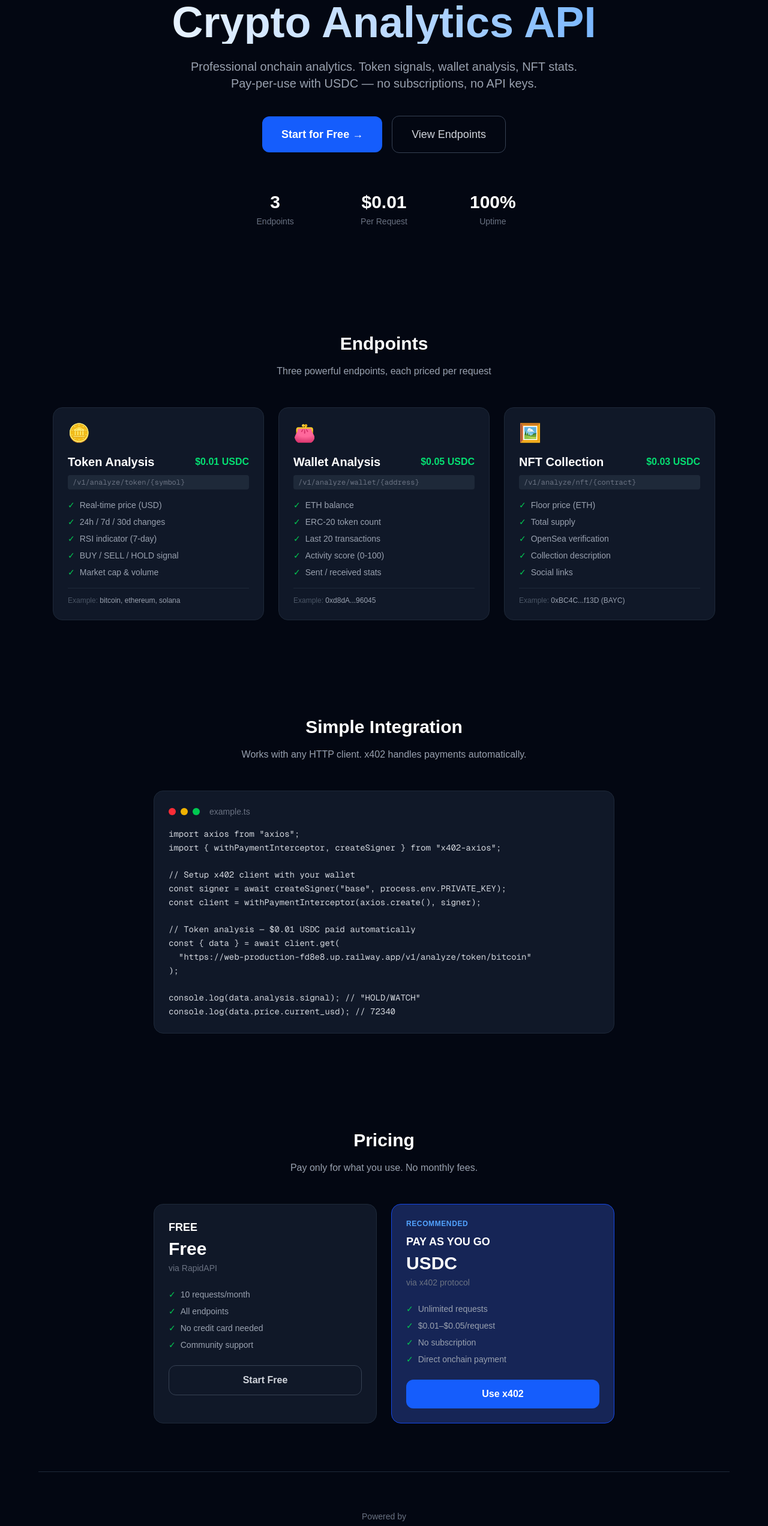
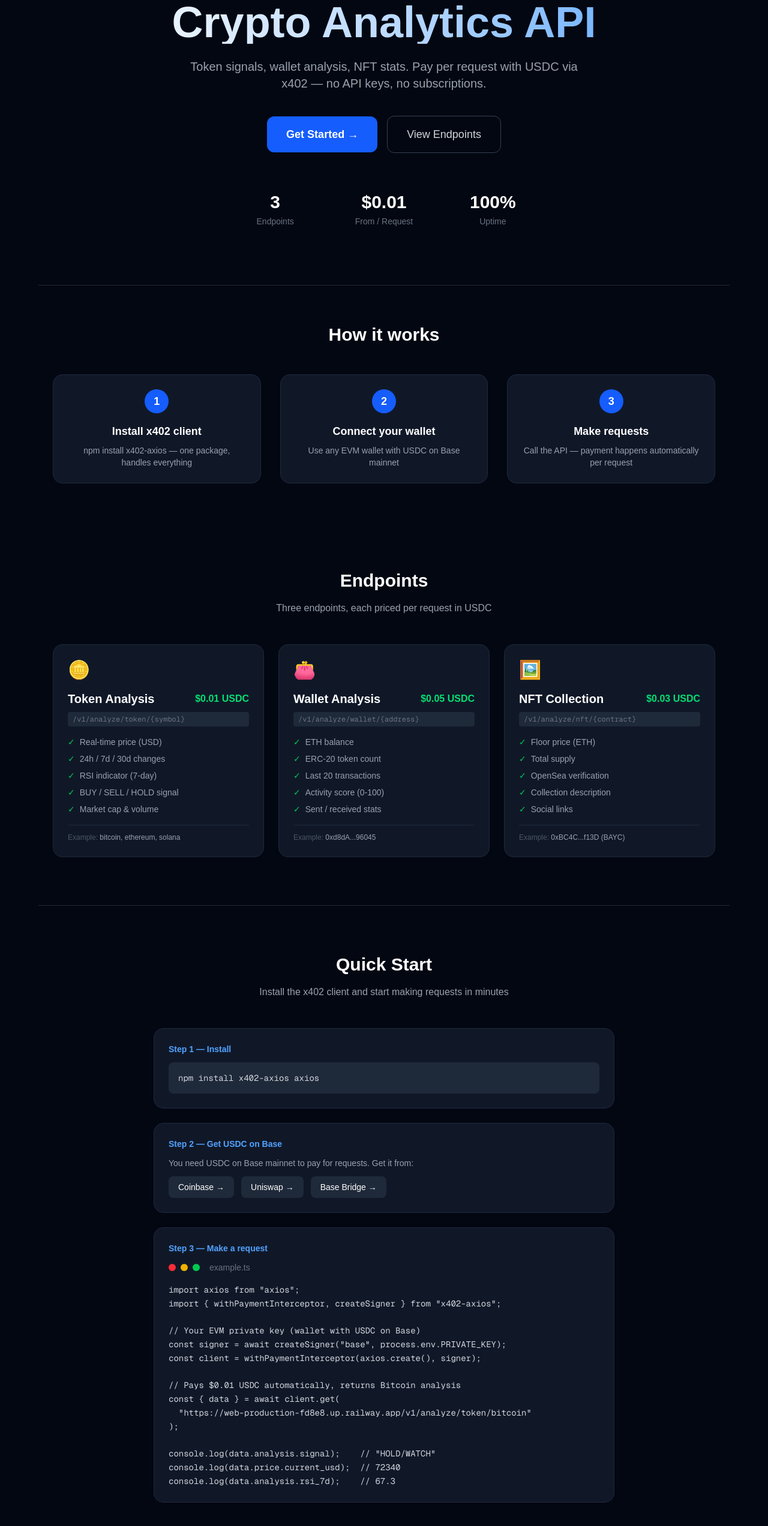
Before and after one commit to nodecapitalnext/cdp-analytics-landing, a Next.js app: page / in a window 1280 px wide. Shown: the part 234-2778 px from the top of the page at 60% size. Built offline with nearby package versions, Linux system fonts and the light colour scheme.

Commit message:
refactor: remove RapidAPI, full x402 focused landing page

```diff
--- a/app/page.tsx
+++ b/app/page.tsx
@@ -1,3 +1,6 @@
+const API_BASE = "https://web-production-fd8e8.up.railway.app";
+const GITHUB = "https://github.com/nodecapitalnext/cdp-analytics-api";
+
 export default function Home() {
   return (
     <main className="min-h-screen bg-gray-950 text-white">
@@ -10,14 +13,10 @@ export default function Home() {
         </div>
         <div className="flex items-center gap-6 text-sm text-gray-400">
           <a href="#endpoints" className="hover:text-white transition">Endpoints</a>
+          <a href="#docs" className="hover:text-white transition">Docs</a>
           <a href="#pricing" className="hover:text-white transition">Pricing</a>
-          <a href="#docs" className="hover:text-white transition">Docs</a>
-          <a
-            href="https://rapidapi.com/nodecapitalnext/api/cdp-crypto-analytics"
-            target="_blank"
-            className="bg-blue-600 hover:bg-blue-500 text-white px-4 py-2 rounded-lg transition"
-          >
-            Get Started
+          <a href={GITHUB} target="_blank" className="bg-blue-600 hover:bg-blue-500 text-white px-4 py-2 rounded-lg transition">
+            GitHub →
           </a>
         </div>
       </nav>
@@ -32,30 +31,21 @@ export default function Home() {
           Crypto Analytics API
         </h1>
         <p className="text-xl text-gray-400 max-w-2xl mx-auto mb-10">
-          Professional onchain analytics. Token signals, wallet analysis, NFT stats.
-          Pay-per-use with USDC — no subscriptions, no API keys.
+          Token signals, wallet analysis, NFT stats.
+          Pay per request with USDC via x402 — no API keys, no subscriptions.
         </p>
         <div className="flex items-center justify-center gap-4 flex-wrap">
-          <a
-            href="https://rapidapi.com/nodecapitalnext/api/cdp-crypto-analytics"
-            target="_blank"
-            className="bg-blue-600 hover:bg-blue-500 text-white px-8 py-4 rounded-xl text-lg font-semibold transition"
-          >
-            Start for Free →
+          <a href="#docs" className="bg-blue-600 hover:bg-blue-500 text-white px-8 py-4 rounded-xl text-lg font-semibold transition">
+            Get Started →
           </a>
-          <a
-            href="#endpoints"
-            className="border border-gray-700 hover:border-gray-500 text-gray-300 px-8 py-4 rounded-xl text-lg transition"
-          >
+          <a href="#endpoints" className="border border-gray-700 hover:border-gray-500 text-gray-300 px-8 py-4 rounded-xl text-lg transition">
             View Endpoints
           </a>
         </div>
-
-        {/* Stats */}
         <div className="grid grid-cols-3 gap-8 max-w-lg mx-auto mt-16">
           {[
             { value: "3", label: "Endpoints" },
-            { value: "$0.01", label: "Per Request" },
+            { value: "$0.01", label: "From / Request" },
             { value: "100%", label: "Uptime" },
           ].map((s) => (
             <div key={s.label} className="text-center">
@@ -66,11 +56,28 @@ export default function Home() {
         </div>
       </section>
 
+      {/* HOW IT WORKS */}
+      <section className="max-w-6xl mx-auto px-6 py-16 border-t border-gray-800">
+        <h2 className="text-3xl font-bold text-center mb-12">How it works</h2>
+        <div className="grid md:grid-cols-3 gap-8 text-center">
+          {[
+            { step: "1", title: "Install x402 client", desc: "npm install x402-axios — one package, handles everything" },
+            { step: "2", title: "Connect your wallet", desc: "Use any EVM wallet with USDC on Base mainnet" },
+            { step: "3", title: "Make requests", desc: "Call the API — payment happens automatically per request" },
+          ].map((s) => (
+            <div key={s.step} className="bg-gray-900 border border-gray-800 rounded-2xl p-6">
+              <div className="w-10 h-10 bg-blue-600 rounded-full flex items-center justify-center text-lg font-bold mx-auto mb-4">{s.step}</div>
+              <h3 className="font-semibold text-lg mb-2">{s.title}</h3>
+              <p className="text-gray-400 text-sm">{s.desc}</p>
+            </div>
+          ))}
+        </div>
+      </section>
+
       {/* ENDPOINTS */}
       <section id="endpoints" className="max-w-6xl mx-auto px-6 py-20">
         <h2 className="text-3xl font-bold text-center mb-4">Endpoints</h2>
-        <p className="text-gray-400 text-center mb-12">Three powerful endpoints, each priced per request</p>
-
+        <p className="text-gray-400 text-center mb-12">Three endpoints, each priced per request in USDC</p>
         <div className="grid md:grid-cols-3 gap-6">
           {[
             {
@@ -80,7 +87,6 @@ export default function Home() {
               path: "/v1/analyze/token/{symbol}",
               features: ["Real-time price (USD)", "24h / 7d / 30d changes", "RSI indicator (7-day)", "BUY / SELL / HOLD signal", "Market cap & volume"],
               example: "bitcoin, ethereum, solana",
-              color: "blue",
             },
             {
               icon: "👛",
@@ -89,7 +95,6 @@ export default function Home() {
               path: "/v1/analyze/wallet/{address}",
               features: ["ETH balance", "ERC-20 token count", "Last 20 transactions", "Activity score (0-100)", "Sent / received stats"],
               example: "0xd8dA...96045",
-              color: "purple",
             },
             {
               icon: "🖼️",
@@ -98,7 +103,6 @@ export default function Home() {
               path: "/v1/analyze/nft/{contract}",
               features: ["Floor price (ETH)", "Total supply", "OpenSea verification", "Collection description", "Social links"],
               example: "0xBC4C...f13D (BAYC)",
-              color: "green",
             },
           ].map((ep) => (
             <div key={ep.title} className="bg-gray-900 border border-gray-800 rounded-2xl p-6 hover:border-gray-600 transition">
@@ -123,12 +127,32 @@ export default function Home() {
         </div>
       </section>
 
-      {/* CODE EXAMPLE */}
-      <section id="docs" className="max-w-6xl mx-auto px-6 py-20">
-        <h2 className="text-3xl font-bold text-center mb-4">Simple Integration</h2>
-        <p className="text-gray-400 text-center mb-12">Works with any HTTP client. x402 handles payments automatically.</p>
+      {/* DOCS / CODE */}
+      <section id="docs" className="max-w-6xl mx-auto px-6 py-20 border-t border-gray-800">
+        <h2 className="text-3xl font-bold text-center mb-4">Quick Start</h2>
+        <p className="text-gray-400 text-center mb-12">Install the x402 client and start making requests in minutes</p>
 
-        <div className="bg-gray-900 border border-gray-800 rounded-2xl p-6 max-w-3xl mx-auto">
+        {/* Step 1 */}
+        <div className="max-w-3xl mx-auto space-y-6">
+          <div className="bg-gray-900 border border-gray-800 rounded-2xl p-6">
+            <div className="text-sm text-blue-400 font-semibold mb-3">Step 1 — Install</div>
+            <pre className="text-sm text-gray-300 bg-gray-800 rounded-lg p-4 overflow-x-auto">
+{`npm install x402-axios axios`}
+            </pre>
+          </div>
+
+          <div className="bg-gray-900 border border-gray-800 rounded-2xl p-6">
+            <div className="text-sm text-blue-400 font-semibold mb-3">Step 2 — Get USDC on Base</div>
+            <p className="text-sm text-gray-400 mb-3">You need USDC on Base mainnet to pay for requests. Get it from:</p>
+            <div className="flex gap-3 flex-wrap">
+              <a href="https://www.coinbase.com" target="_blank" className="text-sm bg-gray-800 hover:bg-gray-700 px-4 py-2 rounded-lg transition">Coinbase →</a>
+              <a href="https://app.uniswap.org" target="_blank" className="text-sm bg-gray-800 hover:bg-gray-700 px-4 py-2 rounded-lg transition">Uniswap →</a>
+              <a href="https://bridge.base.org" target="_blank" className="text-sm bg-gray-800 hover:bg-gray-700 px-4 py-2 rounded-lg transition">Base Bridge →</a>
+            </div>
+          </div>
+
+          <div className="bg-gray-900 border border-gray-800 rounded-2xl p-6">
+            <div className="text-sm text-blue-400 font-semibold mb-3">Step 3 — Make a request</div>
             <div className="flex items-center gap-2 mb-4">
               <div className="w-3 h-3 rounded-full bg-red-500"></div>
               <div className="w-3 h-3 rounded-full bg-yellow-500"></div>
@@ -139,66 +163,55 @@ export default function Home() {
 {`import axios from "axios";
 import { withPaymentInterceptor, createSigner } from "x402-axios";
 
-// Setup x402 client with your wallet
+// Your EVM private key (wallet with USDC on Base)
 const signer = await createSigner("base", process.env.PRIVATE_KEY);
 const client = withPaymentInterceptor(axios.create(), signer);
 
-// Token analysis — $0.01 USDC paid automatically
+// Pays $0.01 USDC automatically, returns Bitcoin analysis
 const { data } = await client.get(
-  "https://web-production-fd8e8.up.railway.app/v1/analyze/token/bitcoin"
+  "${API_BASE}/v1/analyze/token/bitcoin"
 );
 
-console.log(data.analysis.signal); // "HOLD/WATCH"
-console.log(data.price.current_usd); // 72340`}
+console.log(data.analysis.signal);    // "HOLD/WATCH"
+console.log(data.price.current_usd);  // 72340
+console.log(data.analysis.rsi_7d);    // 67.3`}
             </pre>
+          </div>
+
+          <div className="text-center pt-4">
+            <a href={GITHUB} target="_blank" className="inline-flex items-center gap-2 bg-gray-800 hover:bg-gray-700 px-6 py-3 rounded-xl transition text-sm">
+              View full source on GitHub →
+            </a>
+          </div>
         </div>
       </section>
 
       {/* PRICING */}
-      <section id="pricing" className="max-w-6xl mx-auto px-6 py-20">
+      <section id="pricing" className="max-w-6xl mx-auto px-6 py-20 border-t border-gray-800">
         <h2 className="text-3xl font-bold text-center mb-4">Pricing</h2>
-        <p className="text-gray-400 text-center mb-12">Pay only for what you use. No monthly fees.</p>
-
-        <div className="grid md:grid-cols-2 gap-6 max-w-3xl mx-auto">
+        <p className="text-gray-400 text-center mb-12">Pay only for what you use. No monthly fees, no subscriptions.</p>
+        <div className="grid md:grid-cols-3 gap-6 max-w-3xl mx-auto">
           {[
-            { name: "FREE", price: "Free", sub: "via RapidAPI", features: ["10 requests/month", "All endpoints", "No credit card needed", "Community support"], cta: "Start Free", highlight: false },
-            { name: "PAY AS YOU GO", price: "USDC", sub: "via x402 protocol", features: ["Unlimited requests", "$0.01–$0.05/request", "No subscription", "Direct onchain payment"], cta: "Use x402", highlight: true },
-          ].map((plan) => (
-            <div
-              key={plan.name}
-              className={`rounded-2xl p-6 border ${plan.highlight ? "bg-blue-950 border-blue-700" : "bg-gray-900 border-gray-800"}`}
-            >
-              {plan.highlight && (
-                <div className="text-xs text-blue-400 font-semibold mb-2 uppercase tracking-wider">Recommended</div>
-              )}
-              <h3 className="text-lg font-bold mb-1">{plan.name}</h3>
-              <div className="text-3xl font-bold mb-1">{plan.price}</div>
-              <div className="text-sm text-gray-500 mb-6">{plan.sub}</div>
-              <ul className="space-y-2 mb-6">
-                {plan.features.map((f) => (
-                  <li key={f} className="text-sm text-gray-400 flex items-center gap-2">
-                    <span className="text-green-500">✓</span> {f}
-                  </li>
-                ))}
-              </ul>
-              <a
-                href={plan.name === "FREE"
-                  ? "https://rapidapi.com/nodecapitalnext/api/cdp-crypto-analytics"
-                  : "https://github.com/nodecapitalnext/cdp-analytics-api#readme"}
-                target="_blank"
-                className={`block text-center py-3 rounded-xl font-semibold transition ${plan.highlight ? "bg-blue-600 hover:bg-blue-500 text-white" : "border border-gray-700 hover:border-gray-500 text-gray-300"}`}
-              >
-                {plan.cta}
-              </a>
+            { endpoint: "🪙 Token Analysis", price: "$0.01", per: "per request" },
+            { endpoint: "👛 Wallet Analysis", price: "$0.05", per: "per request" },
+            { endpoint: "🖼️ NFT Collection", price: "$0.03", per: "per request" },
+          ].map((p) => (
+            <div key={p.endpoint} className="bg-gray-900 border border-gray-800 rounded-2xl p-6 text-center">
+              <div className="text-lg mb-3">{p.endpoint}</div>
+              <div className="text-4xl font-bold text-green-400 mb-1">{p.price}</div>
+              <div className="text-sm text-gray-500">{p.per} · USDC on Base</div>
             </div>
           ))}
         </div>
+        <p className="text-center text-gray-600 text-sm mt-8">
+          Payments processed via <a href="https://x402.org" target="_blank" className="text-gray-400 hover:text-white">x402 protocol</a> · Powered by Coinbase CDP facilitator
+        </p>
       </section>
 
       {/* POWERED BY */}
       <section className="max-w-6xl mx-auto px-6 py-16 text-center border-t border-gray-800">
         <p className="text-gray-500 text-sm mb-6">Powered by</p>
-        <div className="flex items-center justify-center gap-8 flex-wrap text-gray-400 text-sm">
+        <div className="flex items-center justify-center gap-4 flex-wrap text-gray-400 text-sm">
           {["Coinbase CDP", "CoinGecko", "Alchemy", "x402 Protocol", "Base Network"].map((t) => (
             <span key={t} className="bg-gray-900 border border-gray-800 px-4 py-2 rounded-lg">{t}</span>
           ))}
```
Lines whose indentation alone changed are shown as unchanged.
